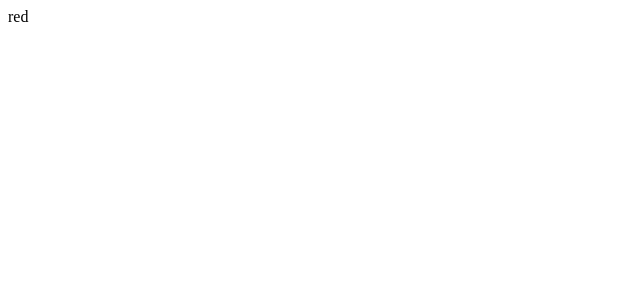
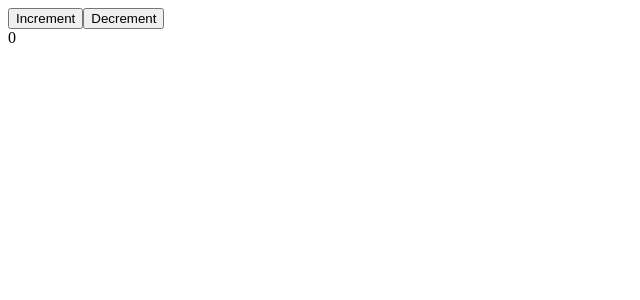
Before and after one commit to petercagala/udemy-Typescript-The-Complete-Developer-Guide, a React (Create React App) app in the folder Section-17-React-And-Redux-TypeScript/react-application/: page / in a window 1280 px wide. Shown: the top 300 px of the page, without its empty margins (0-640 px from the left). Built offline with nearby package versions, Linux system fonts and the light colour scheme.

Commit message:
[section17-262-1] Back to Class Components

```diff
--- a/Section-17-React-And-Redux-TypeScript/react-application/src/App.tsx
+++ b/Section-17-React-And-Redux-TypeScript/react-application/src/App.tsx
@@ -15,15 +15,15 @@ interface AppState {
  * Definition as FUNCTIONAL COMPONENT
  * @constructor
  */
-const App = (props: AppProps): JSX.Element => {
-
-
-    return (
-        <div>
-            {props.color}
-        </div>
-    );
-}
+// const App = (props: AppProps): JSX.Element => {
+//
+//
+//     return (
+//         <div>
+//             {props.color}
+//         </div>
+//     );
+// }
 
 
 //
@@ -33,47 +33,47 @@ const App = (props: AppProps): JSX.Element => {
 //  * Props:
 //  * State:
 //  */
-// class App extends React.Component<AppProps, AppState> {
-//     /**
-//      * We were redefining state property, which was set up at React.Component<AppProps, AppState>
-//      * @param props
-//      */
-//     // state: AppState = {
-//     //     counter: 0,
-//     // }
-//
-//     constructor(props: AppProps) {
-//         super(props);
-//
-//         // In this case, we have to define the state type in generic definition React.Component<AppProps, AppState>
-//         this.state = {
-//             counter: 0,
-//         }
-//     }
-//
-//
-//     private handleIncrement = (): void => {
-//         this.setState({
-//             counter: this.state.counter + 1,
-//         })
-//     };
-//
-//     private handleDecrement = (): void => {
-//         this.setState({
-//             counter: this.state.counter - 1,
-//         })
-//     }
-//
-//     render() {
-//         return (
-//             <div>
-//                 <button onClick={this.handleIncrement}>Increment</button>
-//                 <button onClick={this.handleDecrement}>Decrement</button>
-//                 <br/>
-//                 {this.state.counter}
-//             </div>
-//         );
-//     }
-// };
+class App extends React.Component<AppProps, AppState> {
+    /**
+     * We were redefining state property, which was set up at React.Component<AppProps, AppState>
+     * @param props
+     */
+    // state: AppState = {
+    //     counter: 0,
+    // }
+
+    constructor(props: AppProps) {
+        super(props);
+
+        // In this case, we have to define the state type in generic definition React.Component<AppProps, AppState>
+        this.state = {
+            counter: 0,
+        }
+    }
+
+
+    private handleIncrement = (): void => {
+        this.setState({
+            counter: this.state.counter + 1,
+        })
+    };
+
+    private handleDecrement = (): void => {
+        this.setState({
+            counter: this.state.counter - 1,
+        })
+    }
+
+    render() {
+        return (
+            <div>
+                <button onClick={this.handleIncrement}>Increment</button>
+                <button onClick={this.handleDecrement}>Decrement</button>
+                <br/>
+                {this.state.counter}
+            </div>
+        );
+    }
+};
 
 export default App;
```
